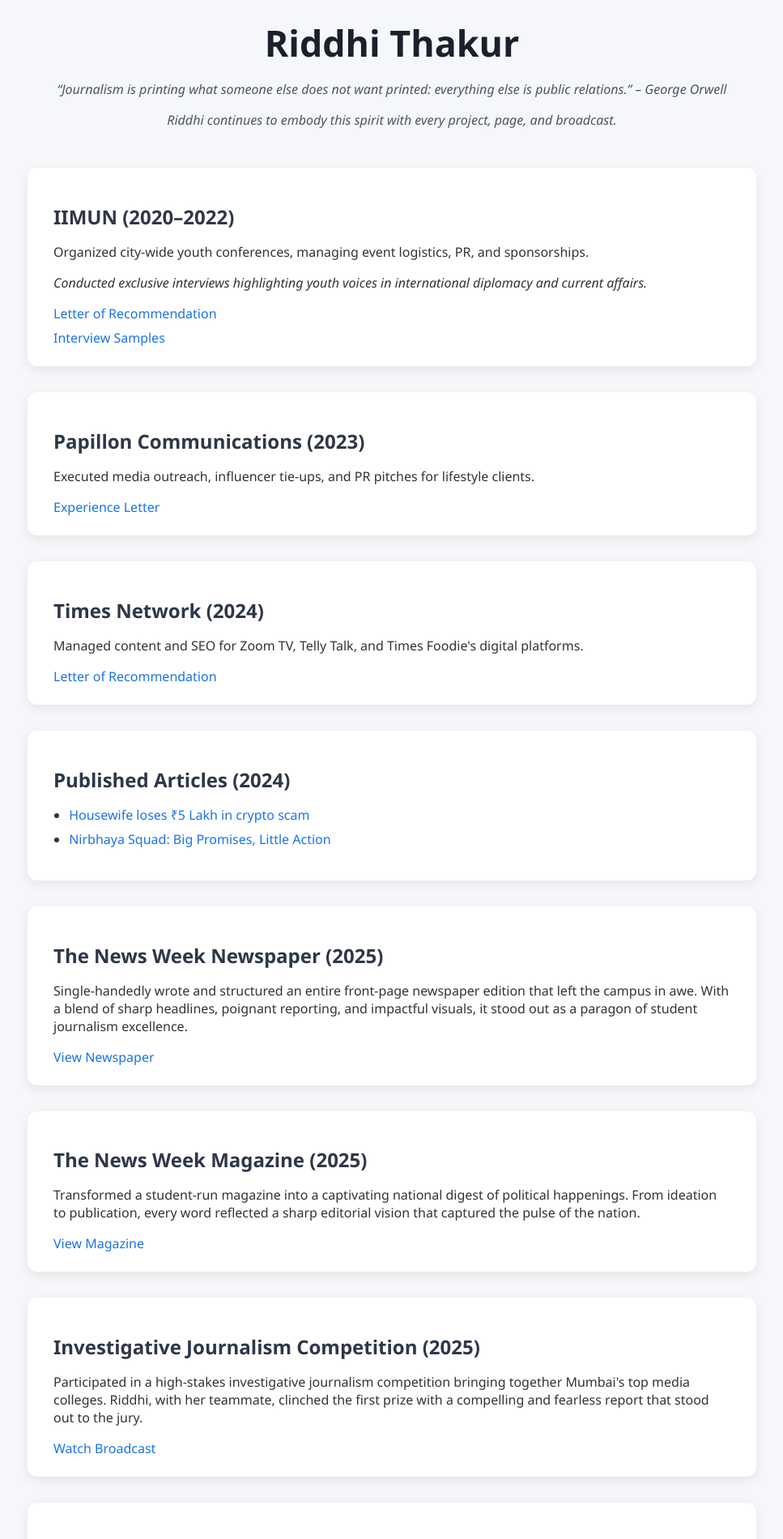
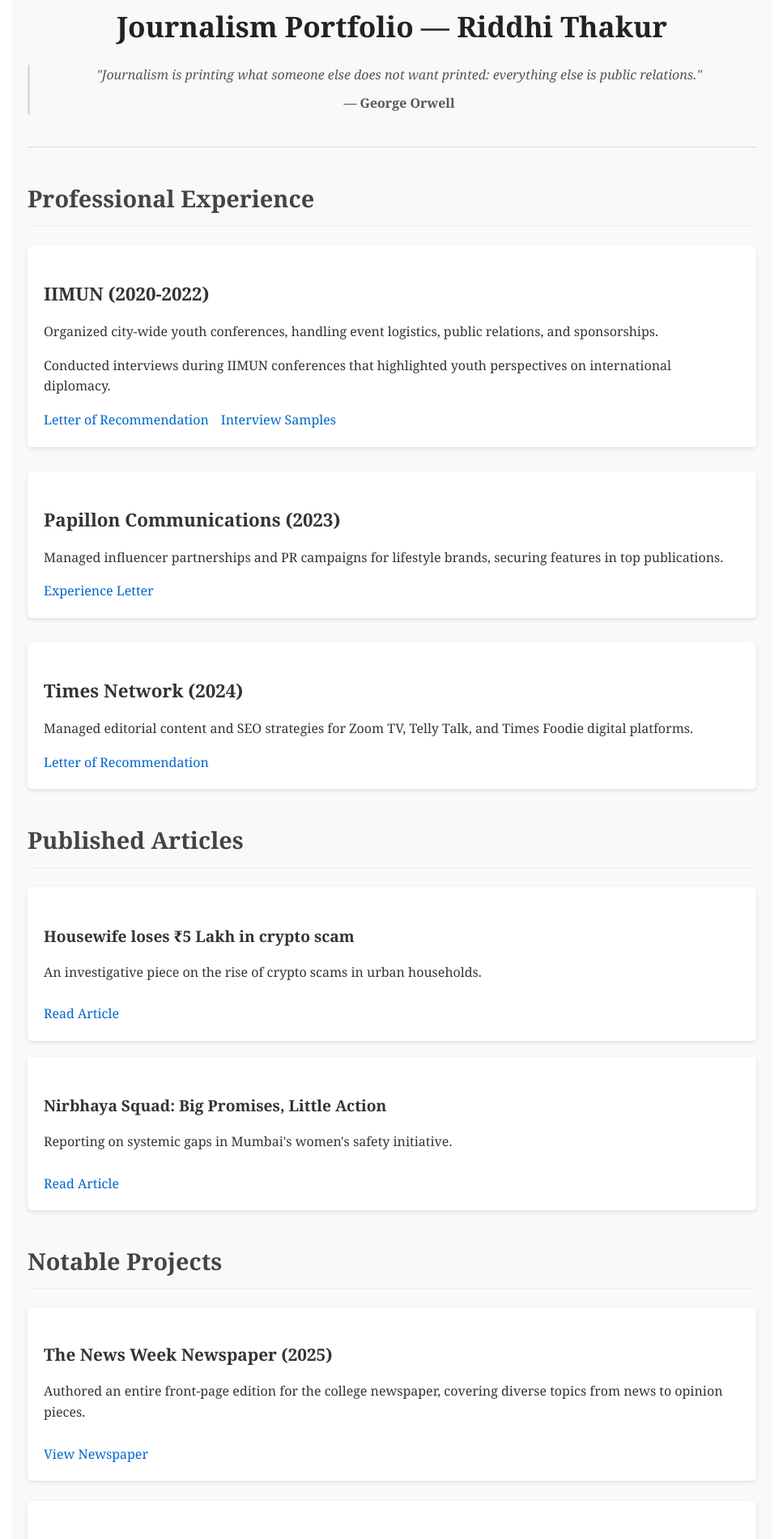
Before and after one commit to riddhiportfolio/journalism_portfolio, a React (Create React App) app in the folder journalism_portfolio/: page / in a window 1280 px wide. Shown: the part 40-1940 px from the top of the page at 81% size, without its empty margins (156-1123 px from the left). Built offline with nearby package versions, Linux system fonts and the light colour scheme.

Commit message:
Initial commit with React portfolio

```diff
--- a/journalism_portfolio/src/App.css
+++ b/journalism_portfolio/src/App.css
@@ -1,74 +1,160 @@
+/* Base Styles */
 body {
-  margin: 0;
-  font-family: 'Segoe UI', Tahoma, Geneva, Verdana, sans-serif;
-  background-color: #f5f7fa;
+  font-family: 'Georgia', serif;
+  line-height: 1.6;
+  color: #333;
+  max-width: 900px;
+  margin: 0 auto;
+  padding: 20px;
+  background-color: #f9f9f9;
+}
+
+/* Header Styles */
+.portfolio-header {
+  text-align: center;
+  margin-bottom: 40px;
+  border-bottom: 1px solid #ddd;
+  padding-bottom: 20px;
+}
+
+.portfolio-header h1 {
+  font-size: 2.2rem;
+  color: #222;
+  margin-bottom: 10px;
+}
+
+blockquote {
+  font-style: italic;
+  color: #555;
+  border-left: 3px solid #ddd;
+  padding-left: 15px;
+  margin: 20px 0;
+}
+
+blockquote footer {
+  font-style: normal;
+  font-weight: bold;
+  margin-top: 10px;
+}
+
+/* Section Headers */
+h2 {
+  font-size: 1.8rem;
+  color: #444;
+  border-bottom: 1px solid #eee;
+  padding-bottom: 10px;
+  margin-top: 30px;
+}
+
+/* Experience Section */
+.experience-section {
+  margin-bottom: 40px;
+}
+
+.experience-item {
+  margin-bottom: 30px;
+  background: white;
+  padding: 20px;
+  border-radius: 5px;
+  box-shadow: 0 2px 5px rgba(0,0,0,0.1);
+}
+
+.experience-item h3 {
+  font-size: 1.4rem;
+  color: #333;
+  margin-bottom: 10px;
+}
+
+.experience-links {
+  margin-top: 15px;
+}
+
+.experience-links a {
+  display: inline-block;
+  margin-right: 15px;
+  color: #0066cc;
+  text-decoration: none;
+}
+
+.experience-links a:hover {
+  text-decoration: underline;
+}
+
+/* Publications Section */
+.publications-section {
+  margin-bottom: 40px;
+}
+
+.article-item {
+  margin-bottom: 20px;
+  background: white;
+  padding: 20px;
+  border-radius: 5px;
+  box-shadow: 0 2px 5px rgba(0,0,0,0.1);
+}
+
+.article-item h4 {
+  font-size: 1.2rem;
+  margin-bottom: 10px;
   color: #333;
 }
 
-.container {
-  max-width: 900px;
-  margin: 0 auto;
-  padding: 2rem 1rem;
+.article-item a {
+  display: inline-block;
+  margin-top: 10px;
+  color: #0066cc;
+  text-decoration: none;
 }
 
-header {
-  text-align: center;
-  margin-bottom: 3rem;
-}
-
-header h1 {
-  font-size: 2.8rem;
-  color: #1a202c;
-  margin-bottom: 0.5rem;
-}
-
-header p {
-  font-style: italic;
-  color: #4a5568;
-}
-
-section {
-  background: white;
-  border-radius: 12px;
-  padding: 1.5rem 2rem;
-  margin-bottom: 2rem;
-  box-shadow: 0 4px 14px rgba(0, 0, 0, 0.08);
-  transition: transform 0.2s ease;
-}
-
-section:hover {
-  transform: translateY(-2px);
-}
-
-h2 {
-  color: #2d3748;
-  margin-bottom: 0.75rem;
-}
-
-a {
-  display: block;
-  color: #1a73e8;
-  font-weight: 500;
-  margin-top: 0.5rem;
-  text-decoration: none;
-  transition: color 0.3s ease;
-}
-
-a:hover {
-  color: #0c47a1;
+.article-item a:hover {
   text-decoration: underline;
 }
 
-ul {
-  padding-left: 1.2rem;
+/* Projects Section */
+.projects-section {
+  margin-bottom: 40px;
 }
 
+.project-item {
+  margin-bottom: 25px;
+  background: white;
+  padding: 20px;
+  border-radius: 5px;
+  box-shadow: 0 2px 5px rgba(0,0,0,0.1);
+}
+
+.project-item h3 {
+  font-size: 1.3rem;
+  color: #333;
+  margin-bottom: 10px;
+}
+
+.project-item a {
+  display: inline-block;
+  margin-top: 10px;
+  color: #0066cc;
+  text-decoration: none;
+}
+
+.project-item a:hover {
+  text-decoration: underline;
+}
+
+/* Responsive Design */
 @media (max-width: 768px) {
-  header h1 {
-    font-size: 2rem;
+  body {
+    padding: 15px;
   }
 
-  section {
-    padding: 1rem 1.25rem;
+  .portfolio-header h1 {
+    font-size: 1.8rem;
+  }
+
+  h2 {
+    font-size: 1.5rem;
+  }
+
+  .experience-item, .article-item, .project-item {
+    padding: 15px;
   }
 }
--- a/journalism_portfolio/src/App.js
+++ b/journalism_portfolio/src/App.js
@@ -1,78 +1,90 @@
-import React from "react";
+import React from 'react';
 import './App.css';
 
-export default function JournalismPortfolio() {
+const App = () => {
   return (
-    <div className="container">
-      <header>
-        <h1>Riddhi Thakur</h1>
-        <p>
-          <em>
-            “Journalism is printing what someone else does not want printed: everything else is public relations.” – George Orwell
-          </em>
-        </p>
-        <p>Riddhi continues to embody this spirit with every project, page, and broadcast.</p>
+    <div className="portfolio-container">
+      <header className="portfolio-header">
+        <h1>Journalism Portfolio — Riddhi Thakur</h1>
+        <blockquote>
+          "Journalism is printing what someone else does not want printed: everything else is public relations."
+          <footer>— George Orwell</footer>
+        </blockquote>
       </header>
 
-      <section>
-        <h2>IIMUN (2020–2022)</h2>
-        <p>Organized city-wide youth conferences, managing event logistics, PR, and sponsorships.</p>
-        <p><em>Conducted exclusive interviews highlighting youth voices in international diplomacy and current affairs.</em></p>
-        <a href="https://drive.google.com/file/d/1VGfP05sZPq7T5dGRjjVteagX5Tx6oMDB/view?usp=sharing">Letter of Recommendation</a>
-        <a href="https://drive.google.com/file/d/1VGfP05sZPq7T5dGRjjVteagX5Tx6oMDB/view?usp=sharing">Interview Samples</a>
+      <section className="experience-section">
+        <h2>Professional Experience</h2>
+
+        <div className="experience-item">
+          <h3>IIMUN (2020-2022)</h3>
+          <p>Organized city-wide youth conferences, handling event logistics, public relations, and sponsorships.</p>
+          <p>Conducted interviews during IIMUN conferences that highlighted youth perspectives on international diplomacy.</p>
+          <div className="experience-links">
+            <a href="https://drive.google.com/file/d/1VGfP05sZPq7T5dGRjjVteagX5Tx6oMDB/view?usp=sharing" target="_blank" rel="noopener noreferrer">Letter of Recommendation</a>
+            <a href="https://drive.google.com/file/d/1VGfP05sZPq7T5dGRjjVteagX5Tx6oMDB/view?usp=sharing" target="_blank" rel="noopener noreferrer">Interview Samples</a>
+          </div>
+        </div>
+
+        <div className="experience-item">
+          <h3>Papillon Communications (2023)</h3>
+          <p>Managed influencer partnerships and PR campaigns for lifestyle brands, securing features in top publications.</p>
+          <div className="experience-links">
+            <a href="https://drive.google.com/file/d/1cE-8qJOKtvLt_pTS8AHhugZ0AtmldlQh/view?usp=sharing" target="_blank" rel="noopener noreferrer">Experience Letter</a>
+          </div>
+        </div>
+
+        <div className="experience-item">
+          <h3>Times Network (2024)</h3>
+          <p>Managed editorial content and SEO strategies for Zoom TV, Telly Talk, and Times Foodie digital platforms.</p>
+          <div className="experience-links">
+            <a href="https://drive.google.com/file/d/1NVnY1Vhds2aCQICWqvg9xPpWLGcVAvWD/view?usp=sharing" target="_blank" rel="noopener noreferrer">Letter of Recommendation</a>
+          </div>
+        </div>
       </section>
 
-      <section>
-        <h2>Papillon Communications (2023)</h2>
-        <p>Executed media outreach, influencer tie-ups, and PR pitches for lifestyle clients.</p>
-        <a href="https://drive.google.com/file/d/1cE-8qJOKtvLt_pTS8AHhugZ0AtmldlQh/view?usp=sharing">Experience Letter</a>
+      <section className="publications-section">
+        <h2>Published Articles</h2>
+        <div className="article-item">
+          <h4>Housewife loses ₹5 Lakh in crypto scam</h4>
+          <p>An investigative piece on the rise of crypto scams in urban households.</p>
+          <a href="https://thedailygazette.substack.com/p/housewife-loses-5-lakh-in-crypto?utm_campaign=post&utm_medium=web&triedRedirect=true" target="_blank" rel="noopener noreferrer">Read Article</a>
+        </div>
+        <div className="article-item">
+          <h4>Nirbhaya Squad: Big Promises, Little Action</h4>
+          <p>Reporting on systemic gaps in Mumbai's women's safety initiative.</p>
+          <a href="https://thedailygazette.substack.com/p/nirbhaya-squad-big-promises-little?utm_campaign=post&utm_medium=web&triedRedirect=true" target="_blank" rel="noopener noreferrer">Read Article</a>
+        </div>
       </section>
 
-      <section>
-        <h2>Times Network (2024)</h2>
-        <p>Managed content and SEO for Zoom TV, Telly Talk, and Times Foodie's digital platforms.</p>
-        <a href="https://drive.google.com/file/d/1NVnY1Vhds2aCQICWqvg9xPpWLGcVAvWD/view?usp=sharing">Letter of Recommendation</a>
-      </section>
+      <section className="projects-section">
+        <h2>Notable Projects</h2>
 
-      <section>
-        <h2>Published Articles (2024)</h2>
-        <ul>
-          <li>
-            <a href="https://thedailygazette.substack.com/p/housewife-loses-5-lakh-in-crypto?utm_campaign=post&utm_medium=web&triedRedirect=true">
-              Housewife loses ₹5 Lakh in crypto scam
-            </a>
-          </li>
-          <li>
-            <a href="https://thedailygazette.substack.com/p/nirbhaya-squad-big-promises-little?utm_campaign=post&utm_medium=web&triedRedirect=true">
-              Nirbhaya Squad: Big Promises, Little Action
-            </a>
-          </li>
-        </ul>
-      </section>
+        <div className="project-item">
+          <h3>The News Week Newspaper (2025)</h3>
+          <p>Authored an entire front-page edition for the college newspaper, covering diverse topics from news to opinion pieces.</p>
+          <a href="https://drive.google.com/file/d/1HcyIdNE9FuXxUUbjFKmWjCEFPWOzMeVL/view?usp=sharing" target="_blank" rel="noopener noreferrer">View Newspaper</a>
+        </div>
 
-      <section>
-        <h2>The News Week Newspaper (2025)</h2>
-        <p>Single-handedly wrote and structured an entire front-page newspaper edition that left the campus in awe. With a blend of sharp headlines, poignant reporting, and impactful visuals, it stood out as a paragon of student journalism excellence.</p>
-        <a href="https://drive.google.com/file/d/1HcyIdNE9FuXxUUbjFKmWjCEFPWOzMeVL/view?usp=sharing">View Newspaper</a>
-      </section>
+        <div className="project-item">
+          <h3>The News Week Magazine (2025)</h3>
+          <p>Conceptualized and edited a political magazine covering national trending topics.</p>
+          <a href="https://drive.google.com/file/d/17lNbEwnzbylNGgcajqcrTI-W-d3cUcID/view?usp=sharing" target="_blank" rel="noopener noreferrer">View Magazine</a>
+        </div>
 
-      <section>
-        <h2>The News Week Magazine (2025)</h2>
-        <p>Transformed a student-run magazine into a captivating national digest of political happenings. From ideation to publication, every word reflected a sharp editorial vision that captured the pulse of the nation.</p>
-        <a href="https://drive.google.com/file/d/17lNbEwnzbylNGgcajqcrTI-W-d3cUcID/view?usp=sharing">View Magazine</a>
-      </section>
+        <div className="project-item">
+          <h3>Investigative Journalism Competition (2025)</h3>
+          <p>Won first place in a competitive investigative journalism challenge against top media colleges in Mumbai.</p>
+          <a href="https://drive.google.com/file/d/1ihwL7WklWQp_pfuyuRg6lo-n5w59y61I/view?usp=sharing" target="_blank" rel="noopener noreferrer">Watch Broadcast</a>
+        </div>
 
-      <section>
-        <h2>Investigative Journalism Competition (2025)</h2>
-        <p>Participated in a high-stakes investigative journalism competition bringing together Mumbai's top media colleges. Riddhi, with her teammate, clinched the first prize with a compelling and fearless report that stood out to the jury.</p>
-        <a href="https://drive.google.com/file/d/1ihwL7WklWQp_pfuyuRg6lo-n5w59y61I/view?usp=sharing">Watch Broadcast</a>
-      </section>
-
-      <section>
-        <h2>Field Reporting Project (2025)</h2>
-        <p>Led a dynamic college reporting team in an adrenaline-packed project that covered everything from international affairs to IPL headlines. A whirlwind of journalistic hustle wrapped into a broadcast that exemplified storytelling under pressure.</p>
-        <a href="https://drive.google.com/file/d/1ca2Ove0m7cnc5Du5Z-jKBvg7wlib4hBt/view?usp=sharing">View Coverage</a>
+        <div className="project-item">
+          <h3>Field Reporting Project (2025)</h3>
+          <p>Led a college field reporting team covering diverse topics from international news to sports.</p>
+          <a href="https://drive.google.com/file/d/1ca2Ove0m7cnc5Du5Z-jKBvg7wlib4hBt/view?usp=sharing" target="_blank" rel="noopener noreferrer">View Coverage</a>
+        </div>
       </section>
     </div>
   );
-}
+};
+
+export default App;
```
